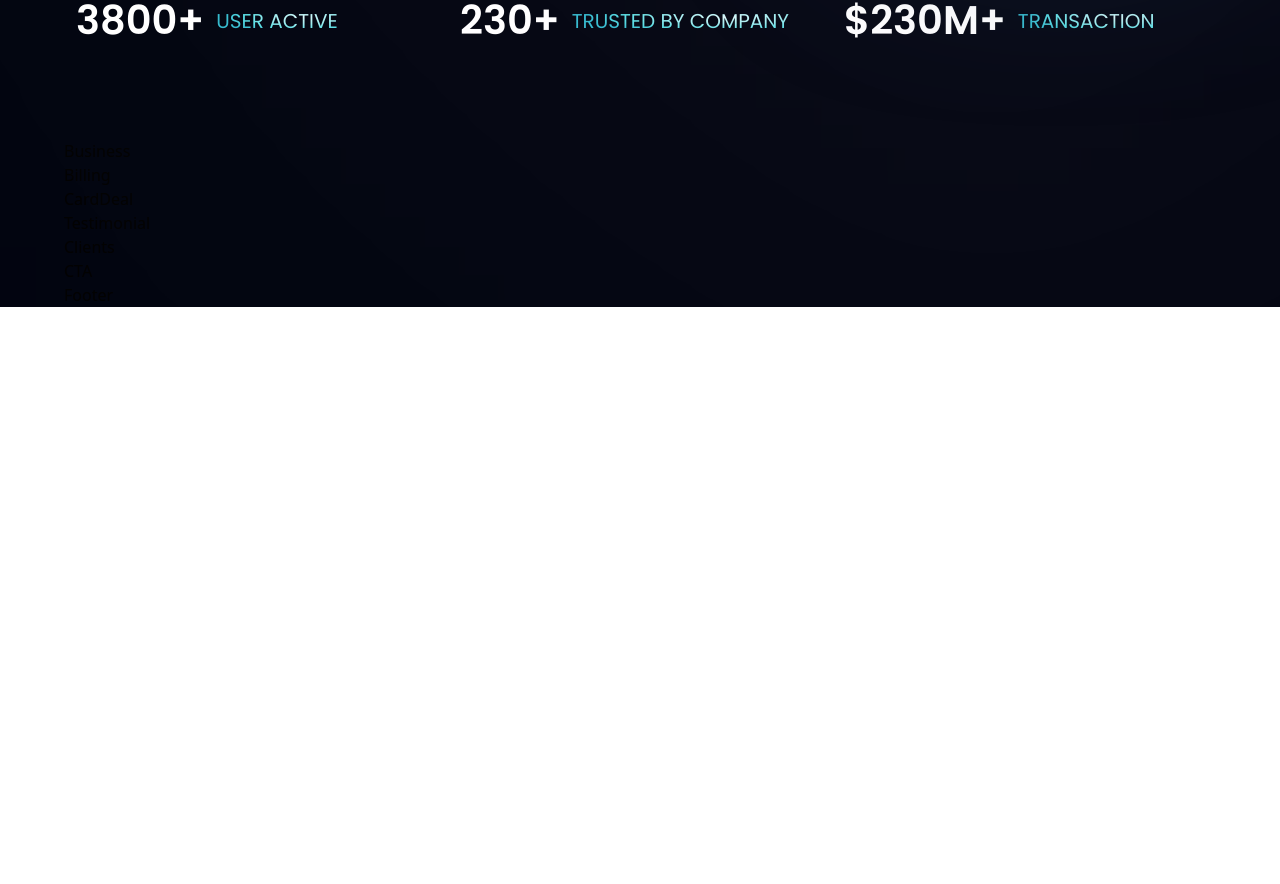
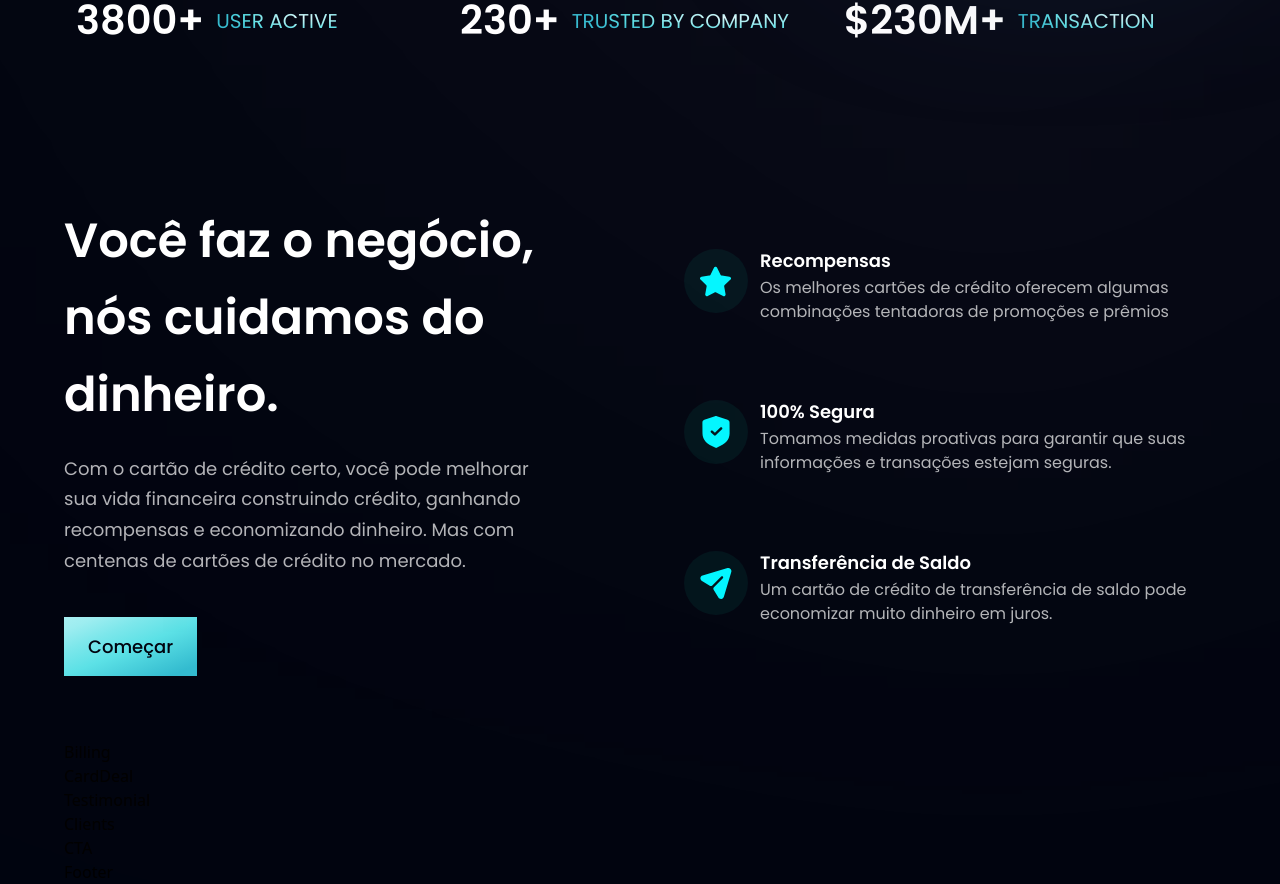
Before and after one commit to guilherhenri/bank-modern-app, a React (Vite) app: page / in a window 1280 px wide. Shown: the part 806-1690 px from the top of the page. Before the commit the page ends 1113 px from the top, so only its background shows below. Built offline with nearby package versions, Linux system fonts and the light colour scheme.

Commit message:
Created Business component

```diff
--- a/src/components/Business.jsx
+++ b/src/components/Business.jsx
@@ -1,7 +1,58 @@
-import React from 'react'
+import { features } from '../constants'
+import styles, { layout } from '../style'
+import Button from './Button'
 
-function Business() {
-  return <div>Business</div>
-}
+const FeatureCard = ({ icon, title, content, index }) => (
+  <div
+    className={`flex flex-row p-6 rounded-[20px] ${
+      index !== features.length - 1 ? 'mb-6' : 'mb-0'
+    } feature-card`}
+  >
+    <div
+      className={`w-[64px] h-[64px] rounded-full ${styles.flexCenter} bg-dimBlue`}
+    >
+      <img src={icon} alt="icon" className="w-[50%] h-[50%] object-contain" />
+    </div>
+
+    <div className="flex-1 flex-col ml-3">
+      <h4
+        className="font-poppins font-semibold text-white text-[18px]
+        leading-[23px] mb-1"
+      >
+        {title}
+      </h4>
+      <p
+        className="font-poppins font-normal text-dimWhite text-[16px]
+        leading-[24px] mb-1"
+      >
+        {content}
+      </p>
+    </div>
+  </div>
+)
+
+const Business = () => (
+  <section id="features" className={layout.section}>
+    <div className={layout.sectionInfo}>
+      <h2 className={`${styles.heading2}`}>
+        Você faz o negócio, <br className="sm:block hidden" /> nós cuidamos do
+        dinheiro.
+      </h2>
+      <p className={`${styles.paragraph} max-w-[470px] mt-5`}>
+        Com o cartão de crédito certo, você pode melhorar sua vida financeira
+        construindo crédito, ganhando recompensas e economizando dinheiro. Mas
+        com centenas de cartões de crédito no mercado.
+      </p>
+
+      <Button styles="mt-10" />
+    </div>
+
+    <div className={`${layout.sectionImg} flex-col`}>
+      {features.map((feature, index) => (
+        <FeatureCard key={feature.id} {...feature} index={index} />
+      ))}
+    </div>
+  </section>
+)
 
 export default Business
--- a/src/constants/index.js
+++ b/src/constants/index.js
@@ -38,23 +38,23 @@ export const features = [
   {
     id: 'feature-1',
     icon: star,
-    title: 'Rewards',
+    title: 'Recompensas',
     content:
-      'The best credit cards offer some tantalizing combinations of promotions and prizes',
+      'Os melhores cartões de crédito oferecem algumas combinações tentadoras de promoções e prêmios',
   },
   {
     id: 'feature-2',
     icon: shield,
-    title: '100% Secured',
+    title: '100% Segura',
     content:
-      'We take proactive steps make sure your information and transactions are secure.',
+      'Tomamos medidas proativas para garantir que suas informações e transações estejam seguras.',
   },
   {
     id: 'feature-3',
     icon: send,
-    title: 'Balance Transfer',
+    title: 'Transferência de Saldo',
     content:
-      'A balance transfer credit card can save you a lot of money in interest charges.',
+      'Um cartão de crédito de transferência de saldo pode economizar muito dinheiro em juros.',
   },
 ]
 
```
